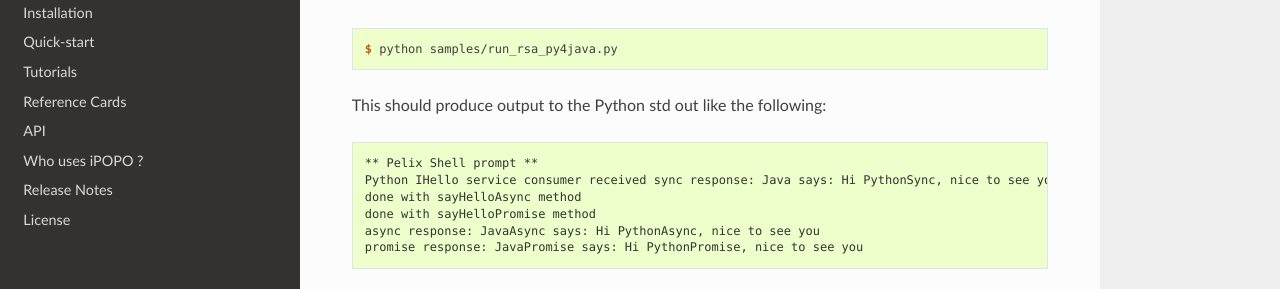
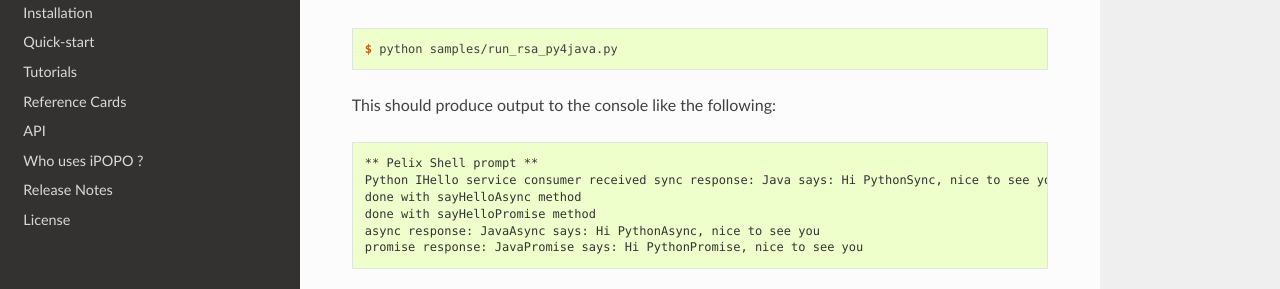
Before and after one commit to tcalmant/ipopo, a Sphinx documentation site: the page built from docs/tutorials/rsa_pythonjava.rst, in a window 1280 px wide and 900 px high, scrolled down 674 px. Shown: the part 162-451 px from the top of the window. Built offline with Sphinx 7.4.7 and the Read the Docs theme 2.0.0, drawn with Linux system fonts in a browser that asks for light colours; pages that are not in the unit, such as notebooks, are missing from menus.

Commit message:
Markup fix

```diff
--- a/docs/tutorials/rsa_pythonjava.rst
+++ b/docs/tutorials/rsa_pythonjava.rst
@@ -38,7 +38,7 @@ or
 
     $ python samples/run_rsa_py4java.py
 
-This should produce output to the Python std out like the following:
+This should produce output to the console like the following:
 
 .. code-block:: console
 
```
